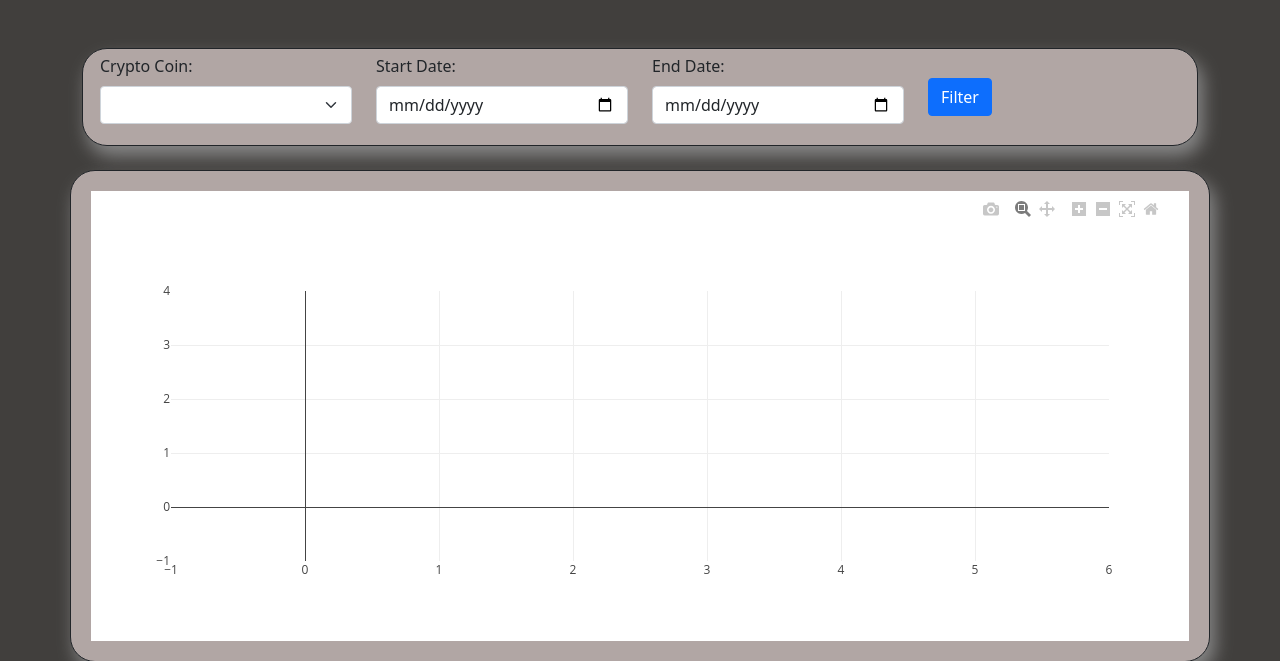
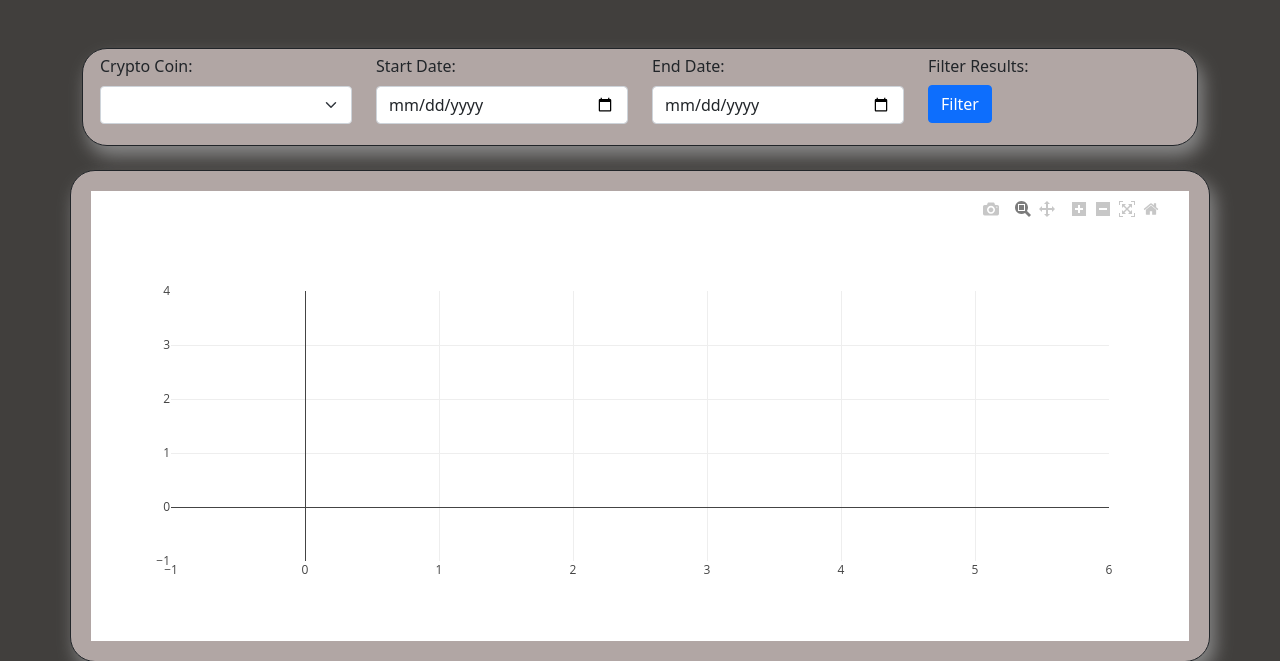
Before and after one commit to paul-stork/landing-page, a Flask app: template app/projects/templates/cryptoProjects.html in a window 1280 px wide. Shown: the part 76-737 px from the top of the page. Run offline with Flask 3, Linux system fonts and the light colour scheme; the template is opened without the code that fills it: values that come from a table or form of the project are taken from there, most other values are stand-ins (such as "Sample title", 1, 10 or a date in 2020); lists and menus that the app fills with data are empty; some libraries are stand-ins or nearby versions.

Commit message:
update css

```diff
--- a/app/projects/templates/cryptoProjects.html
+++ b/app/projects/templates/cryptoProjects.html
@@ -14,7 +14,7 @@
             <div class='col-md-3'>{{ render_field(form.cryptoSelector) }}</div>
             <div class='col-sm'>{{ render_field(form.startDate) }}</div>
             <div class='col-sm'>{{ render_field(form.endDate) }}</div>
-            <div class='col-sm'><br/>{{ render_field(form.submitButton) }}</div>
+            <div class='col-sm'><label style="padding-bottom: 7px;">Filter Results:</label><br/>{{ render_field(form.submitButton) }}</div>
         </div>
     </div>
 </div>
```
